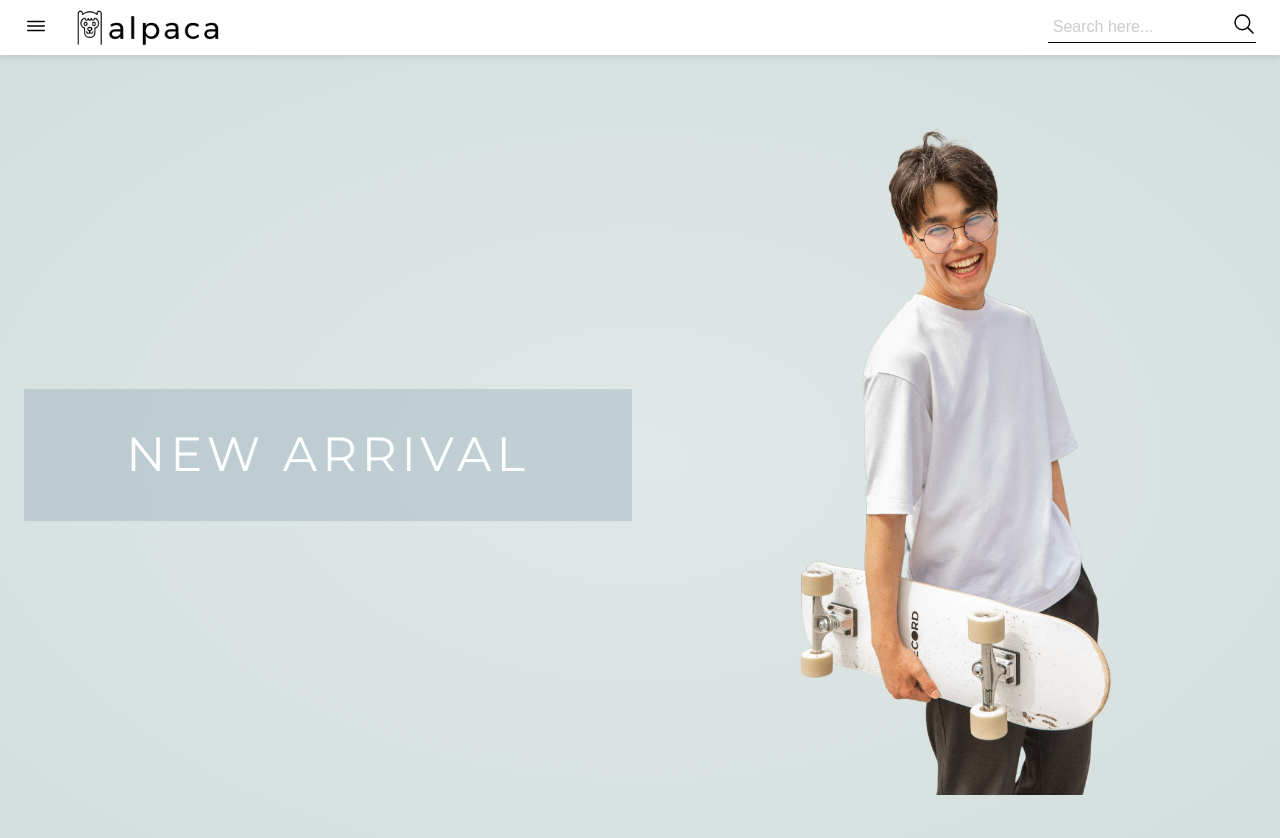
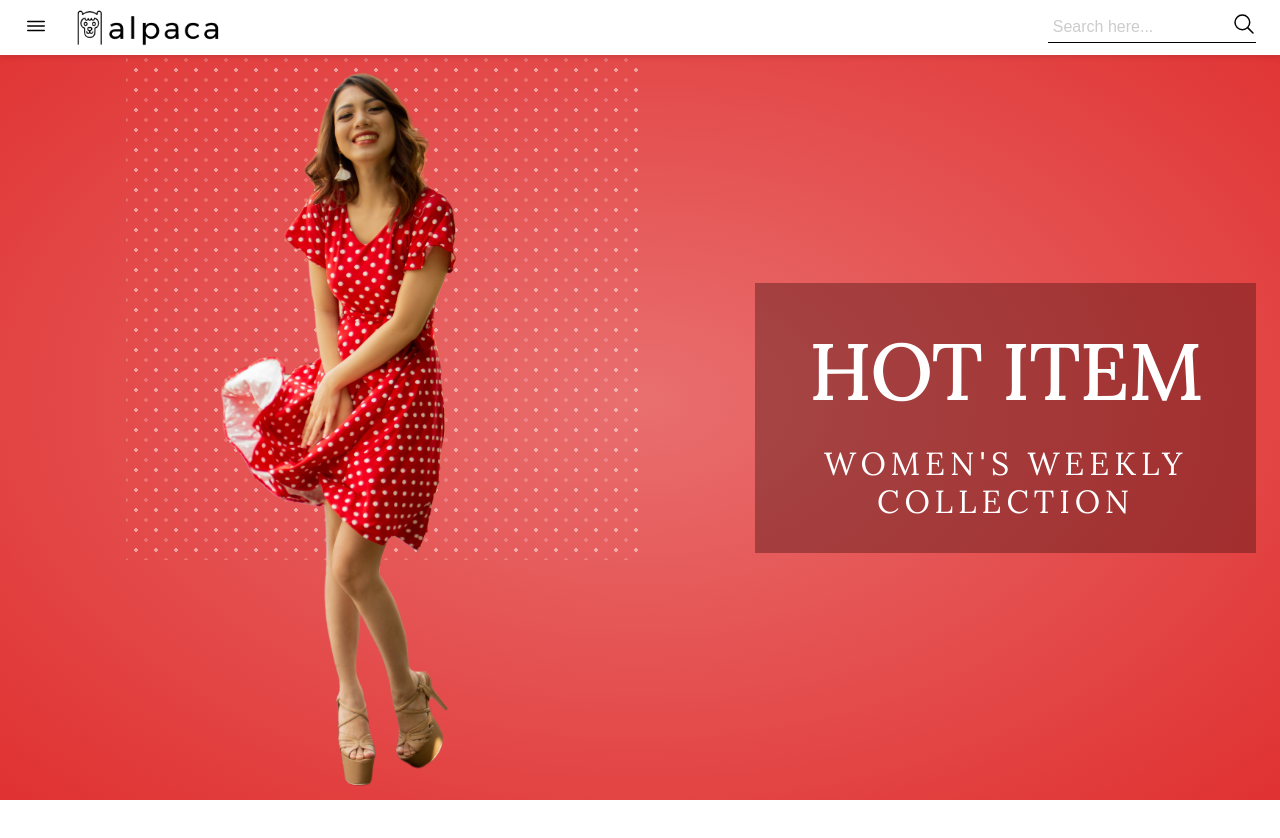
Before and after one commit to aldi-milano/alpaca-store, a React (Create React App) app: page / in a window 1280 px wide. Shown: the top 838 px of the page. After the commit the page ends 800 px from the top, so only its background shows below. Built offline with nearby package versions, Linux system fonts and the light colour scheme; no server answers.

Commit message:
fixing bug on hero desktop display version

```diff
--- a/src/components/pages/homepage/hero/Hero.js
+++ b/src/components/pages/homepage/hero/Hero.js
@@ -1,4 +1,4 @@
-import { useEffect } from 'react';
+import { useEffect, useRef } from 'react';
 import { Swiper, SwiperSlide } from 'swiper/react';
 import { Autoplay, EffectFade } from 'swiper';
 import './hero.scss';
@@ -8,10 +8,14 @@ import 'swiper/scss/effect-fade';
 
 import summer from '../../../../assets/images/summer3.png';
 import best from '../../../../assets/images/red-woman.png';
-import casual from '../../../../assets/images/casual.png';
+import casual from '../../../../assets/images/new-release.png';
 import wools from '../../../../assets/images/wools.png';
 
 function Hero({ keyword }) {
+  const ref = useRef();
+  // const width = ref.current.clientWidth;
+  // console.log(width);
+
   return (
     <>
       <article className={keyword?.length > 0 ? `hero active` : ''}>
@@ -21,7 +25,7 @@ function Hero({ keyword }) {
           autoplay={{ delay: 5000, disableOnInteraction: false }}
           effect={'fade'}
         >
-          {/* <SwiperSlide>
+          <SwiperSlide>
             <article>
               <section className='hero--summer'>
                 <div className='hero__container'>
@@ -46,8 +50,8 @@ function Hero({ keyword }) {
                 </div>
               </section>
             </article>
-          </SwiperSlide> */}
-          {/* <SwiperSlide>
+          </SwiperSlide>
+          <SwiperSlide>
             <article>
               <section className='hero--best'>
                 <div className='hero__container'>
@@ -70,7 +74,7 @@ function Hero({ keyword }) {
                 </div>
               </section>
             </article>
-          </SwiperSlide> */}
+          </SwiperSlide>
           <SwiperSlide>
             <article>
               <section className='hero--casual'>
@@ -79,6 +83,7 @@ function Hero({ keyword }) {
                     <h1 className='hero__heading--casual'>new arrival</h1>
                   </div>
                   <div className='hero__imgs-container'>
+                    <div className='background-patern--casual'></div>
                     <img
                       src={casual}
                       alt='man wearing casual shirt'
@@ -89,7 +94,7 @@ function Hero({ keyword }) {
               </section>
             </article>
           </SwiperSlide>
-          {/* <SwiperSlide>
+          {/* <SwiperSlide ref={ref}>
             <article>
               <section className='hero--wools'>
                 <div className='hero__container'>
--- a/src/components/pages/homepage/hero/hero.scss
+++ b/src/components/pages/homepage/hero/hero.scss
@@ -229,6 +229,7 @@
 
   &--best {
     background: radial-gradient(#e96f6f, #e03131);
+    // background-color: #e03131;
   }
 
   &--casual {
@@ -250,6 +251,7 @@
     @include u.breakpoint(desktop) {
       max-width: u.rem(1440);
       margin: 0 auto;
+      padding-top: u.rem(60);
     }
 
     .overlay {
@@ -259,7 +261,8 @@
       transform: translate(-50%, -50%);
       width: 100%;
       padding: u.rem(16) 0;
-      flex: 1;
+      flex-shrink: 1;
+      // flex: 1;
 
       @include u.breakpoint(desktop) {
         position: static;
@@ -341,6 +344,48 @@
             letter-spacing: 5px;
           }
         }
+
+        @include u.breakpoint(desktop) {
+          &--casual {
+            width: 100%;
+            color: rgba(255, 255, 255, 0.5);
+            font-weight: 600;
+            // display: block;
+            position: absolute;
+            z-index: 2;
+            top: 50%;
+            left: 50%;
+            transform: translate(-50%, -50%);
+
+            &::before {
+              content: 'new arrival';
+              font-size: u.rem(44);
+              display: block;
+              font-weight: 400;
+              color: rgba(255, 255, 255, 0.3);
+              position: absolute;
+              z-index: 1;
+              top: 75%;
+              left: 50%;
+              transform: translate(-50%, -50%);
+              width: 100%;
+            }
+
+            &::after {
+              content: 'new arrival';
+              font-size: u.rem(56);
+              display: block;
+              font-weight: 700;
+              color: #fff;
+              position: absolute;
+              z-index: 3;
+              top: 25%;
+              left: 50%;
+              transform: translate(-50%, -50%);
+              width: 100%;
+            }
+          }
+        }
       }
 
       &--summer,
@@ -367,14 +412,24 @@
 
       &--summer {
         background-color: rgba(255, 146, 146, 0.3);
+
+        @include u.breakpoint(desktop) {
+          background-color: rgb(245, 142, 142);
+        }
       }
 
       &--best {
-        background-color: rgba(112, 25, 25, 0.5);
+        background-color: rgba(67, 15, 15, 0.4);
       }
 
       &--casual {
-        background-color: rgba(124, 153, 172, 0.3);
+        // background-color: rgba(124, 153, 172, 0.3);
+        background-color: rgba(94, 204, 226, 0.6);
+        @include u.breakpoint(desktop) {
+          background-color: #5ecbe2;
+          height: 60%;
+          @include u.flex();
+        }
       }
 
       &--wools {
@@ -387,7 +442,7 @@
     height: 100%;
     width: 100%;
     @include u.flex();
-    flex: 1;
+    // flex: 1;
 
     .hero__img {
       // width: 100%;
@@ -417,97 +472,89 @@
     @include u.breakpoint(desktop) {
       .background-patern--summer {
         position: absolute;
-        bottom: 0;
-        right: 2%;
-        // transform: translate(-50%, -50%);
-        height: 100%;
-        width: 45%;
-        // width: 50%;
-        // position: absolute;
+        top: 12%;
+        right: 13%;
+        transform: translate(0, 0);
+        height: 70%;
+        width: 30%;
+        border: solid 2px rgba(39, 123, 192, 0.5);
 
-        background-color: rgba(230, 230, 247, 0);
-        opacity: 0.6;
-        background-image: linear-gradient(
-            30deg,
-            #277bc0 12%,
-            transparent 12.5%,
-            transparent 87%,
-            #277bc0 87.5%,
-            #277bc0
-          ),
-          linear-gradient(
-            150deg,
-            #277bc0 12%,
-            transparent 12.5%,
-            transparent 87%,
-            #277bc0 87.5%,
-            #277bc0
-          ),
-          linear-gradient(
-            30deg,
-            #277bc0 12%,
-            transparent 12.5%,
-            transparent 87%,
-            #277bc0 87.5%,
-            #277bc0
-          ),
-          linear-gradient(
-            150deg,
-            #277bc0 12%,
-            transparent 12.5%,
-            transparent 87%,
-            #277bc0 87.5%,
-            #277bc0
-          ),
-          linear-gradient(
-            60deg,
-            #277bc077 25%,
-            transparent 25.5%,
-            transparent 75%,
-            #277bc077 75%,
-            #277bc077
-          ),
-          linear-gradient(
-            60deg,
-            #277bc077 25%,
-            transparent 25.5%,
-            transparent 75%,
-            #277bc077 75%,
-            #277bc077
-          );
-        background-size: 80px 140px;
-        background-position: 0 0, 0 0, 40px 70px, 40px 70px, 0 0, 40px 70px;
+        &::after {
+          content: '';
+          position: absolute;
+          top: 6%;
+          right: 8%;
+          transform: translate(0, 0);
+          height: 100%;
+          width: 100%;
+          border: solid 2px rgba(255, 179, 0, 0.5);
+        }
+
+        &::before {
+          content: '';
+          position: absolute;
+          top: 3%;
+          right: 4%;
+          transform: translate(0, 0);
+          height: 100%;
+          width: 100%;
+          border: solid 2px rgba(127, 183, 126, 0.5);
+        }
       }
 
       .background-patern--best {
         position: absolute;
         top: 0;
-        height: 50%;
+        height: 70%;
         width: 40%;
 
         background-color: rgba(230, 230, 247, 0);
         opacity: 1;
         background-image: radial-gradient(
-            rgba(255, 255, 255, 0.8) 2px,
+            rgba(255, 255, 255, 0.47) 2px,
             transparent 2px
           ),
           radial-gradient(
-            rgba(255, 255, 255, 0.4) 2px,
+            rgba(255, 255, 255, 0.203) 2px,
             rgba(230, 230, 247, 0) 2px
           );
-        background-size: 15px 15px;
-        background-position: 0 0, 40px 40px;
+        background-size: 20px 20px;
+        background-position: 0 0, 30px 30px;
+      }
+
+      .background-patern--casual {
+        position: absolute;
+        top: 0;
+        height: 100%;
+        width: 35%;
+
+        background-color: rgba(230, 230, 247, 0);
+        opacity: 0.1;
+        background: repeating-linear-gradient(
+          -45deg,
+          #fa362c,
+          #fa362c 2px,
+          rgba(230, 230, 247, 0) 2px,
+          rgba(230, 230, 247, 0) 10px
+        );
       }
 
       .hero__img--summer,
       .hero__img--best {
-        transform: scale(1.2);
+        transform: scale(1.1);
         position: absolute;
         z-index: 2;
       }
 
+      .hero__img--casual {
+        transform: scale(1.3);
+        // #FA372C
+      }
+
       .hero__img--best {
         margin-bottom: u.rem(20);
+        // background: radial-gradient(#e96f6f, #e03131);
+        // z-index: -1;
       }
     }
   }
--- a/src/scss/style.scss
+++ b/src/scss/style.scss
@@ -19,7 +19,7 @@
 // }
 
 .header {
-  position: sticky;
+  position: fixed;
   top: 0;
   z-index: 99;
   width: 100%;
```
Also changed, not shown: src/assets/images/new-release.png (added).
